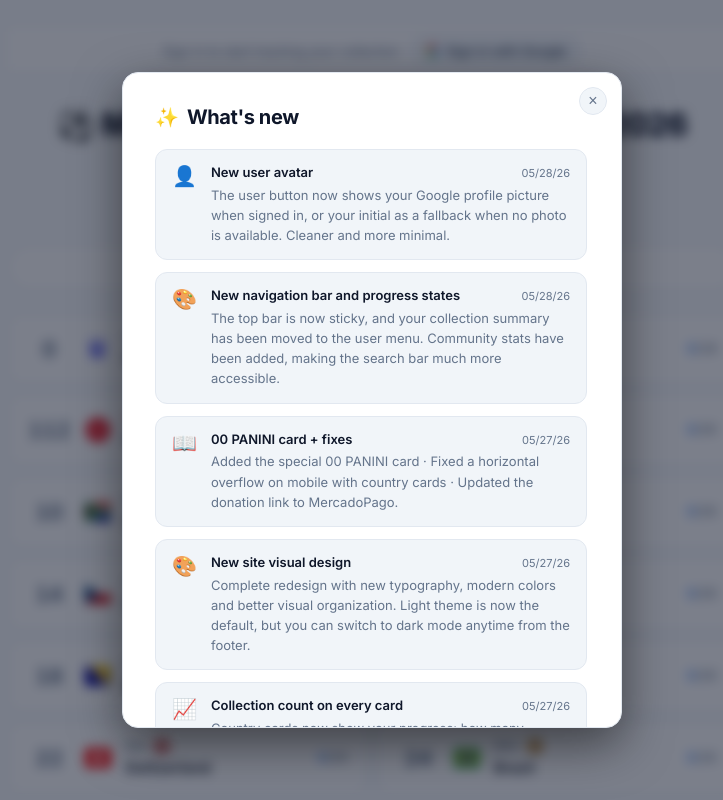
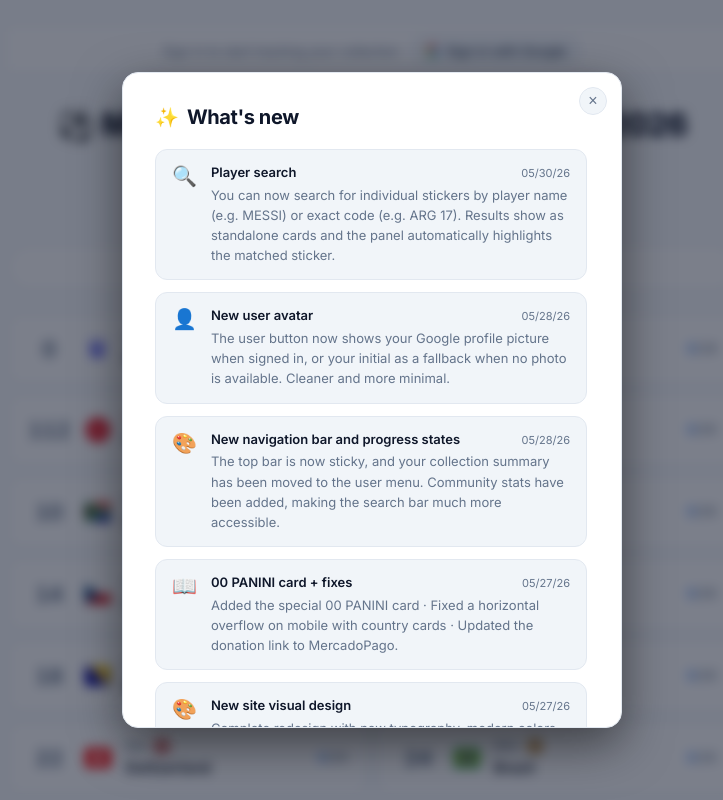
Before and after one commit to robertoandres24/worldcup-album-index, a React (Vite) app: page / in a window 1280 px wide. Both pictures are taken after a click on the button "✨ What's new". Shown: the top 800 px of the page, without its empty margins (268-991 px from the left). Built offline with nearby package versions, Linux system fonts and the light colour scheme; no server answers.

Commit message:
add player search announcement to WhatsNew modal with translations for individual sticker search feature in both languages

```diff
--- a/src/components/WhatsNewModal.jsx
+++ b/src/components/WhatsNewModal.jsx
@@ -1,4 +1,5 @@
 const FEATURES = [
+  { id: 'player-search', date: '2026-05-30', icon: '🔍' },
   { id: 'avatar-refresh', date: '2026-05-28', icon: '👤' },
   { id: 'design-refresh-may28', date: '2026-05-28', icon: '🎨' },
   { id: 'release-may27', date: '2026-05-27', icon: '📖' },
--- a/src/i18n/en.json
+++ b/src/i18n/en.json
@@ -127,6 +127,8 @@
   "whatsNewCloseAriaLabel": "Close",
   "closeAriaLabel": "Close",
   "scrollToTopAriaLabel": "Scroll to top",
+  "feature.player-search.title": "Player search",
+  "feature.player-search.description": "You can now search for individual stickers by player name (e.g. MESSI) or exact code (e.g. ARG 17). Results show as standalone cards and the panel automatically highlights the matched sticker.",
   "feature.avatar-refresh.title": "New user avatar",
   "feature.avatar-refresh.description": "The user button now shows your Google profile picture when signed in, or your initial as a fallback when no photo is available. Cleaner and more minimal.",
   "feature.design-refresh-may28.title": "New navigation bar and progress states",
--- a/src/i18n/es.json
+++ b/src/i18n/es.json
@@ -127,6 +127,8 @@
   "whatsNewCloseAriaLabel": "Cerrar",
   "closeAriaLabel": "Cerrar",
   "scrollToTopAriaLabel": "Volver arriba",
+  "feature.player-search.title": "Búsqueda por jugador",
+  "feature.player-search.description": "Ahora puedes buscar figuritas individuales por nombre de jugador (ej: MESSI) o código exacto (ej: ARG 17). Los resultados se muestran como tarjetas independientes y el panel resalta automáticamente la figurita encontrada.",
   "feature.avatar-refresh.title": "Nuevo avatar de usuario",
   "feature.avatar-refresh.description": "El botón de usuario ahora muestra tu foto de perfil de Google cuando inicias sesión, o tu inicial como respaldo si no hay foto disponible. Más limpio y minimalista.",
   "feature.design-refresh-may28.title": "Nueva barra de navegación y estados de progreso",
```
